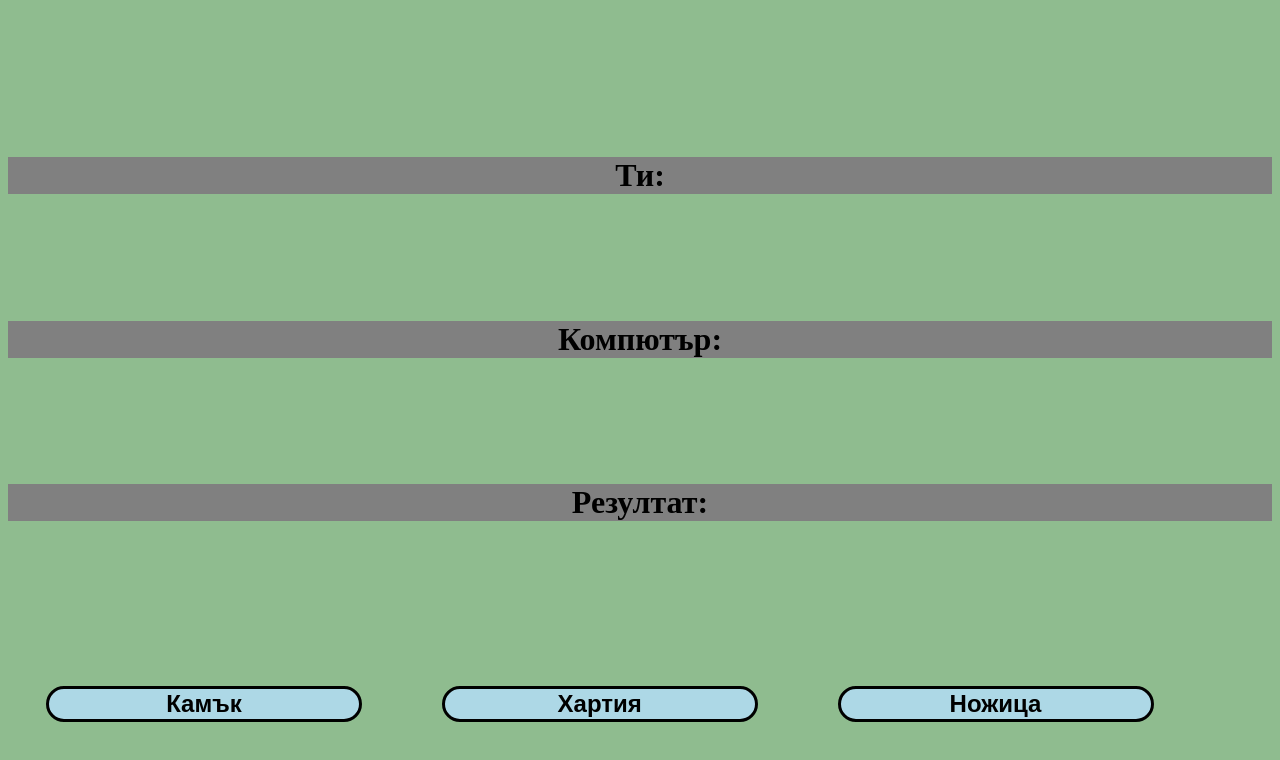
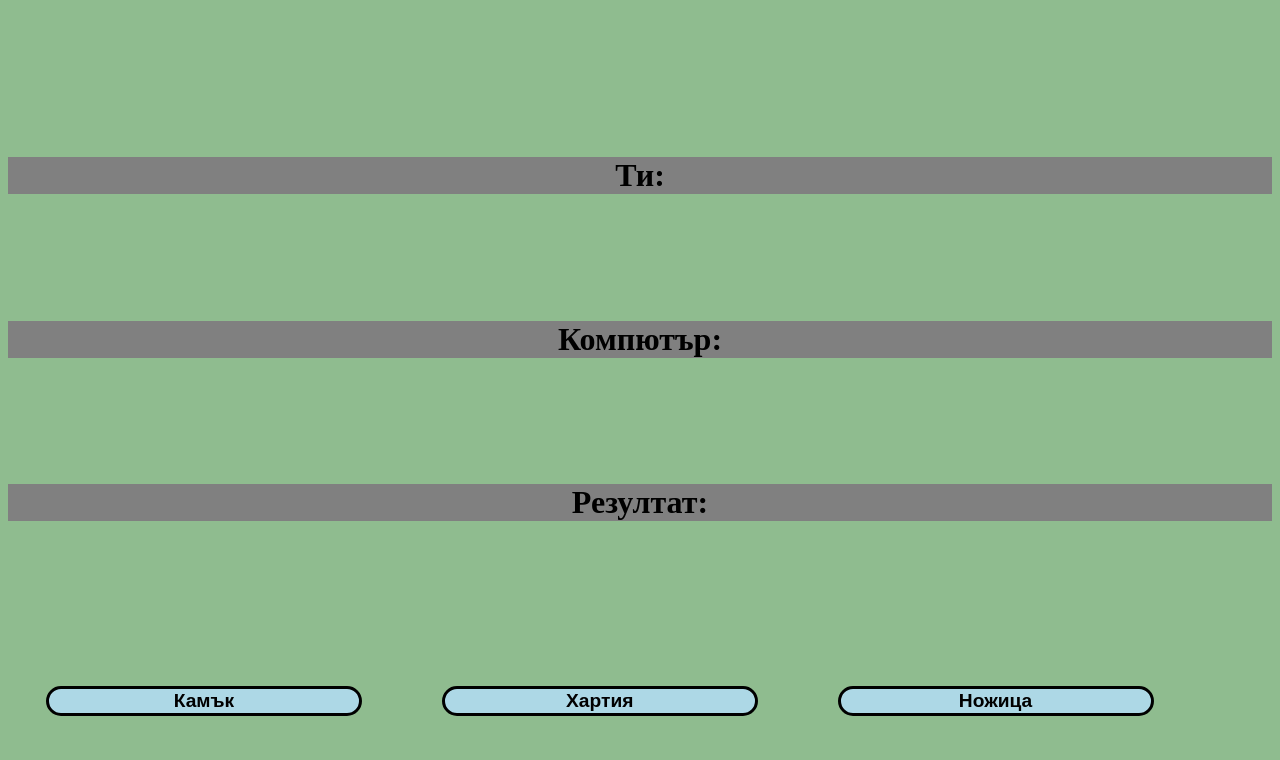
Before and after one commit to zarkoto23/RPSrepo, a plain HTML site: page index.html in a window 1280 px wide. Drawn offline with Linux system fonts and the light colour scheme.

Commit message:
Update style.css

```diff
--- a/style.css
+++ b/style.css
@@ -20,7 +20,7 @@
   border: solid;
   border-radius: 25px;
   cursor: pointer;
-  font-size: 150%;
+  font-size: 120%;
   font-weight: bold;
   transition: box-shadow 0.1s
 }
```
